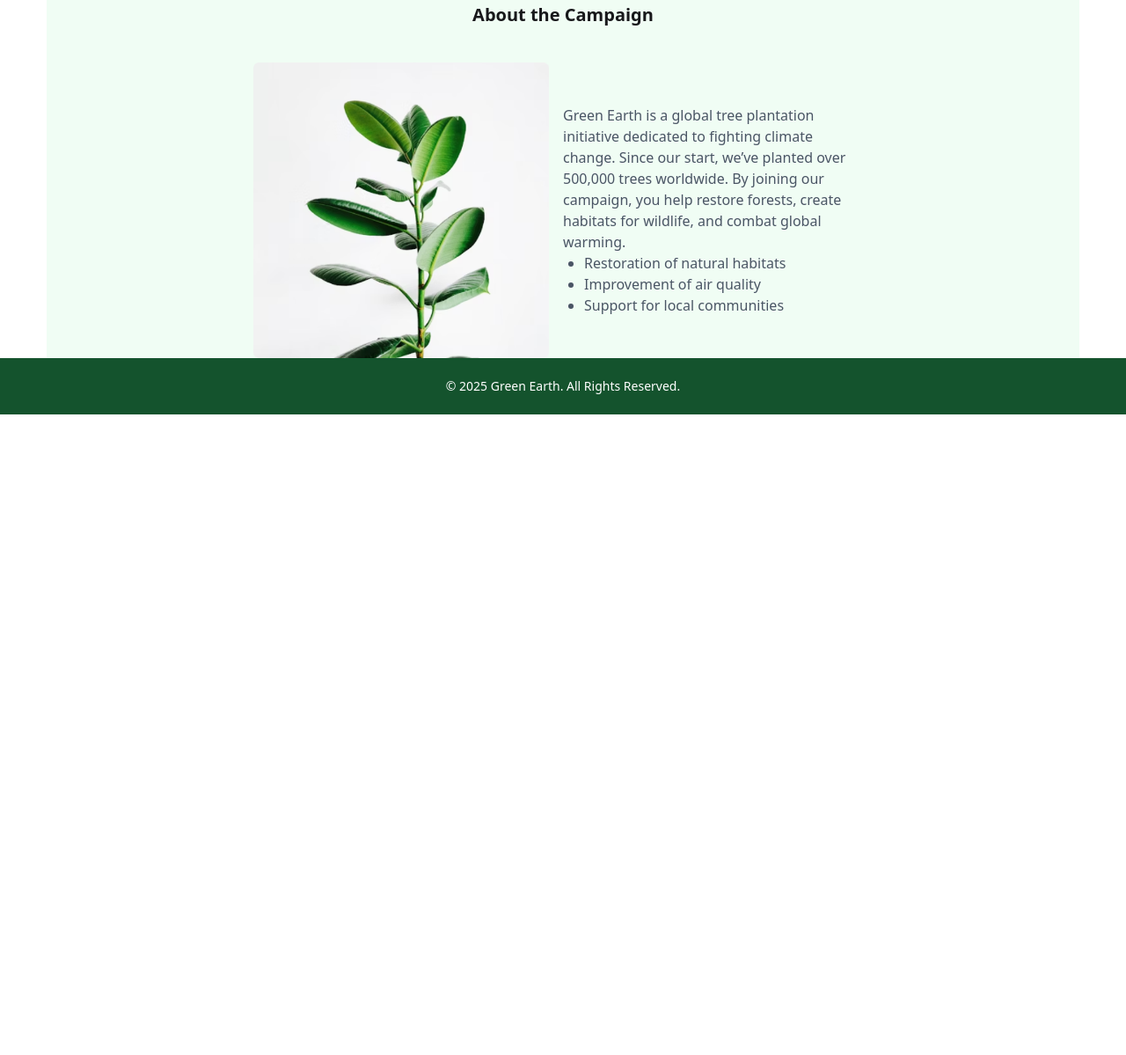
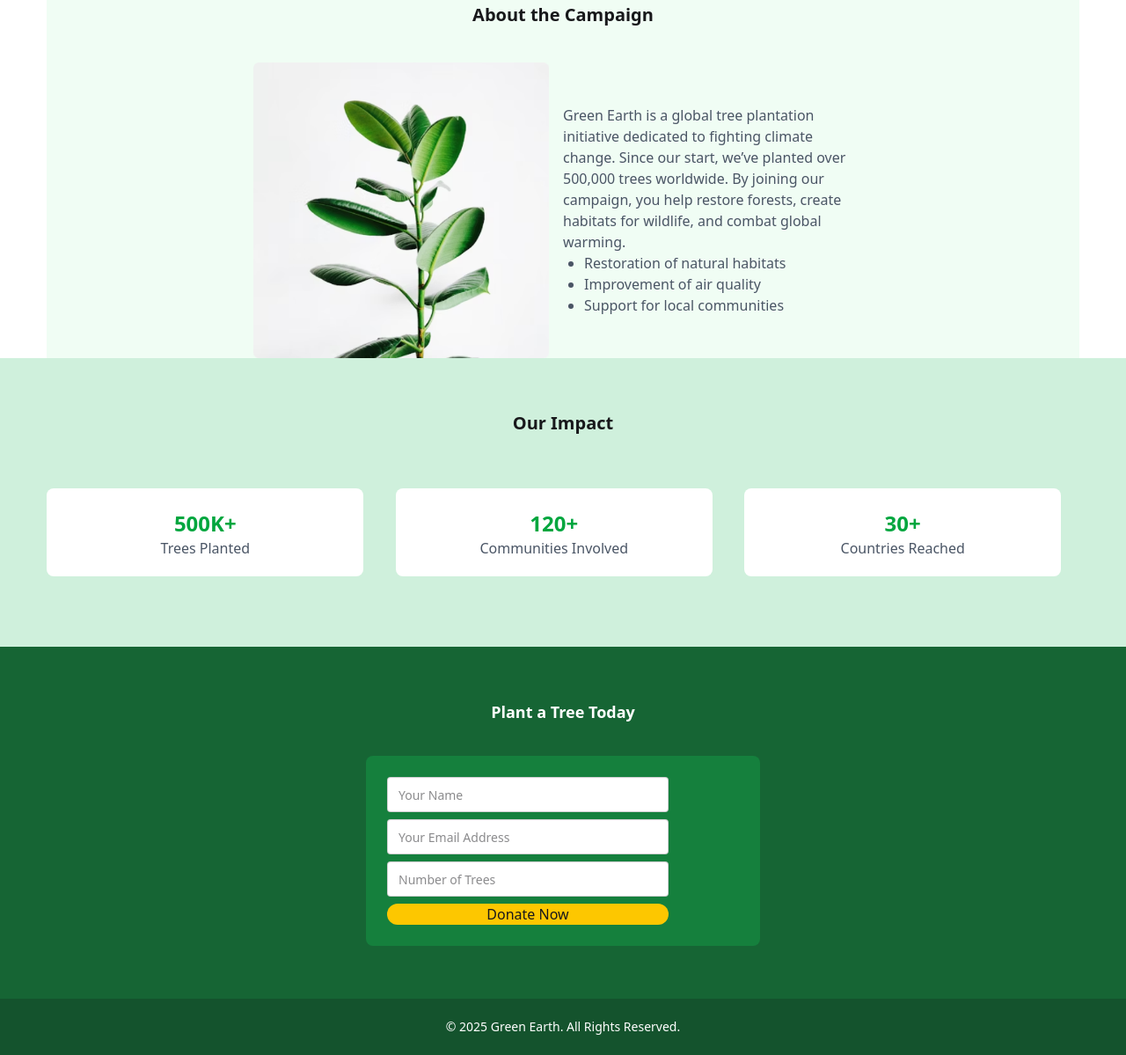
Before and after one commit to munna7487/ASSIGNMENT-6, a plain HTML site: page index.html in a window 1280 px wide. Shown: the part 625-1824 px from the top of the page at 88% size. Before the commit the page ends 1096 px from the top, so only its background shows below. Drawn offline with nearby package versions, Linux system fonts and the light colour scheme; no server answers.

Commit message:
header footer done

```diff
--- a/index.html
+++ b/index.html
@@ -120,8 +120,49 @@
             </div>
         </section>
     </main>
-    <!----->
+    <footer>
+        <section class="bg-[#CFF0DC] pb-20">
+            <section class=" w-11/12 mx-auto">
+                <h1 class="text-center font-bold text-xl py-15">Our Impact</h1>
 
+                <div class=" grid grid-cols-1 md:grid-cols-3 gap-4">
+                    <div class="h-25 w-90 bg-white p-6 rounded-lg">
+
+                        <h1 class="text-center font-bold text-2xl text-green-600">500K+</h1>
+                        <p class="text-center text-gray-600">Trees Planted</p>
+                    </div>
+                    <div class="h-25 w-90 bg-white p-6 rounded-lg">
+
+                        <h1 class="text-center font-bold text-2xl text-green-600">120+</h1>
+                        <p class="text-center text-gray-600">Communities Involved</p>
+                    </div>
+                    <div class="h-25 w-90 bg-white p-6 rounded-lg">
+
+                        <h1 class="text-center font-bold text-2xl text-green-600">30+</h1>
+                        <p class="text-center text-gray-600">Countries Reached</p>
+                    </div>
+                </div>
+
+            </section>
+
+        </section>
+        <section class="bg-[#166534] form-section">
+            <h1 class="text-center text-white pt-15 pb-9 font-bold text-lg">Plant a Tree Today</h1>
+
+            <section class=" flex justify-center items-center pb-15">
+                <form action="" class=" grid grid-cols-1 w-full max-w-md space-y-2 bg-[#15803D] p-6 rounded-lg">
+                    <input type="text" placeholder="Your Name" class="input input-md" />
+                    <input type="text" placeholder="Your Email Address" class="input input-md" />
+                    <input type="number" class="input " required placeholder="Number of Trees" min="1" max="10"
+                        title="Must be between be 1 to 10" />
+                    <button class="w-80 bg-yellow-400 rounded-full">Donate Now</button>
+
+                </form>
+            </section>
+
+        </section>
+
+    </footer>
     <div class="bg-[#14532D] h-16 flex justify-center items-center">
         <h1 class="text-white text-sm">© 2025 Green Earth. All Rights Reserved.</h1>
     </div>
```
